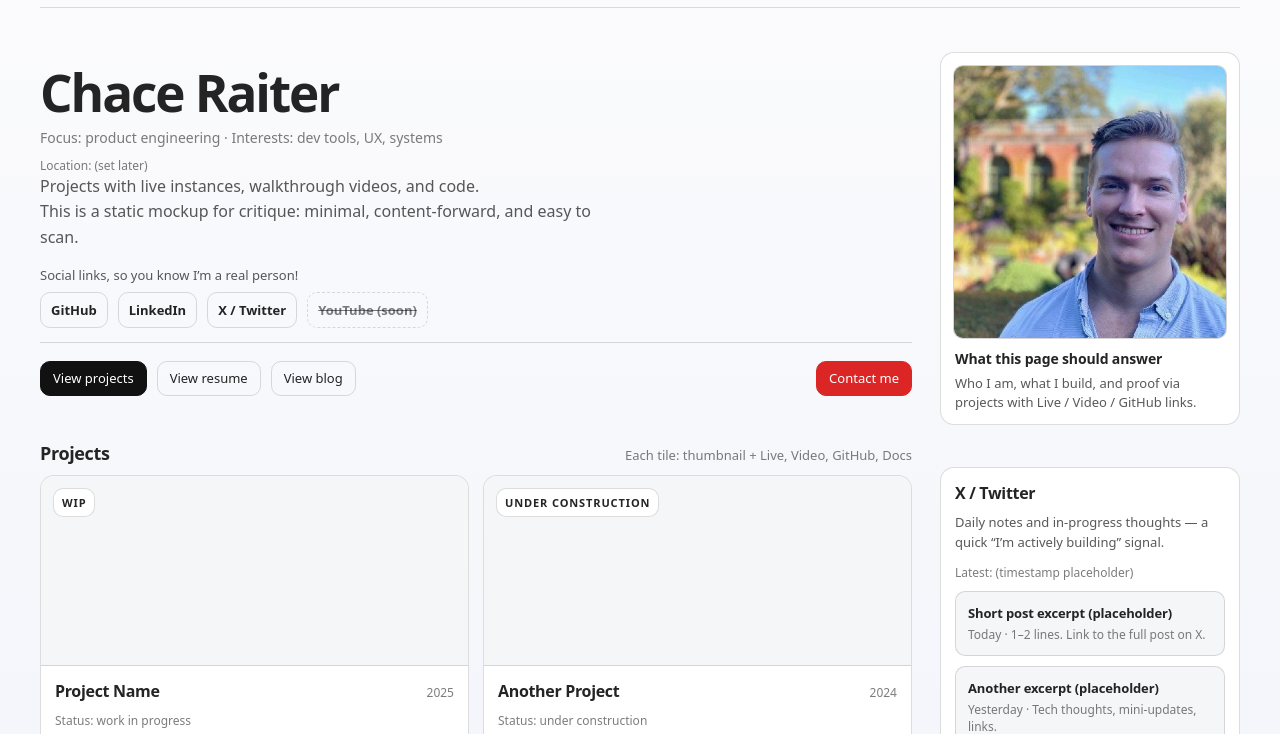
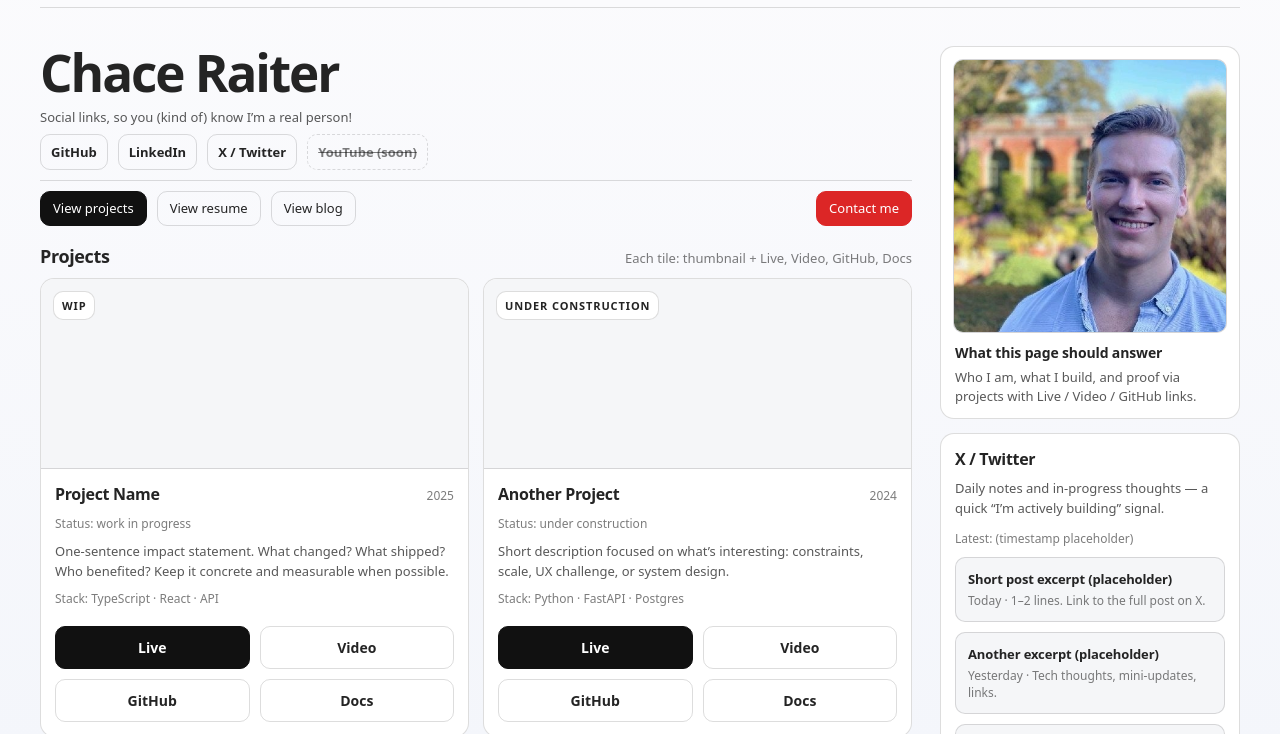
Before and after one commit to chaceraiter/portfolio-site, a plain HTML site: page mockups/homepage.html in a window 1280 px wide. Shown: the part 54-788 px from the top of the page. Drawn offline with Linux system fonts and the light colour scheme.

Commit message:
Adjust hero/rail spacing and update resume PDF

```diff
--- a/mockups/homepage.html
+++ b/mockups/homepage.html
@@ -22,6 +22,8 @@
         --rail: 300px;
         --primary-bg: #111111;
         --primary-text: #ffffff;
+        --hero-pad-top: 32px;
+        --hero-pad-bottom: 18px;
       }
 
       [data-theme="dark"] {
@@ -291,7 +293,7 @@
       }
 
       .hero {
-        padding: 44px 0 8px;
+        padding: var(--hero-pad-top) 0 var(--hero-pad-bottom);
         display: grid;
         grid-template-columns: 1fr;
         gap: 22px;
@@ -299,7 +301,7 @@
       }
 
       h1 {
-        margin: 14px 0 10px;
+        margin: 6px 0 10px;
         font-size: clamp(36px, 4vw, 54px);
         line-height: 1.02;
         letter-spacing: -0.04em;
@@ -312,7 +314,7 @@
       }
 
       .headline {
-        margin: 0;
+        margin: 0 0 12px;
         color: var(--muted);
         font-size: 16px;
         line-height: 1.55;
@@ -330,7 +332,7 @@
       .hero-ctas {
         display: flex;
         gap: 10px;
-        margin-top: 18px;
+        margin-top: 10px;
         flex-wrap: wrap;
         align-items: center;
         width: 100%;
@@ -388,8 +390,8 @@
       .social-row {
         display: grid;
         gap: 8px;
-        margin-top: 16px;
-        padding-bottom: 14px;
+        margin-top: 8px;
+        padding-bottom: 10px;
         border-bottom: 1px solid var(--border);
       }
 
@@ -455,6 +457,10 @@
         box-shadow: var(--shadow);
       }
 
+      .hero-card--rail {
+        display: none;
+      }
+
       .portrait {
         border-radius: var(--radius2);
         aspect-ratio: 1 / 1;
@@ -489,7 +495,7 @@
       }
 
       .section.projects {
-        margin-top: 8px;
+        margin-top: 0;
       }
 
       .section.projects .section-head {
@@ -528,7 +534,7 @@
       }
 
       .view.section {
-        margin-top: 8px;
+        margin-top: 0;
       }
 
       .view-title {
@@ -888,18 +894,18 @@
       }
 
       @media (min-width: 980px) {
-        .hero {
-          grid-template-columns: 1fr var(--rail);
-          gap: 28px;
-        }
         .content-grid {
           grid-template-columns: 1fr var(--rail);
         }
         .rail-col {
           display: block;
+          padding-top: calc(var(--hero-pad-top) + 6px);
         }
-        .rail {
-          margin-top: var(--rail-offset, 0px);
+        .hero-card--mobile {
+          display: none;
+        }
+        .hero-card--rail {
+          display: block;
         }
         .card {
           grid-column: span 6;
@@ -954,20 +960,13 @@
       </header>
 
       <main id="content">
+        <div class="content-grid" aria-label="Main content with sidebar">
+          <div class="main-col">
             <section class="hero" id="top">
               <div>
                 <h1>Chace Raiter</h1>
-            <div class="focusline">
-              Focus: product engineering <span aria-hidden="true">·</span> Interests: dev tools, UX, systems
-            </div>
-            <div class="meta">
-              <span>Location: (set later)</span>
-            </div>
-            <p class="headline">Projects with live instances, walkthrough videos, and code.</p>
-            <p class="lede">This is a static mockup for critique: minimal, content-forward, and easy to scan.</p>
-
                 <div class="social-row" aria-label="Social links">
-              <div class="social-label">Social links, so you know I’m a real person!</div>
+                  <div class="social-label">Social links, so you (kind of) know I’m a real person!</div>
                   <div class="social-links">
                     <a href="https://github.com/chaceraiter" target="_blank" rel="noreferrer" aria-label="GitHub">GitHub</a>
                     <a
@@ -977,7 +976,13 @@
                       aria-label="LinkedIn"
                       >LinkedIn</a
                     >
-                <a href="https://x.com/chaceraiter" target="_blank" rel="noreferrer" aria-label="X / Twitter">X / Twitter</a>
+                    <a
+                      href="https://x.com/chaceraiter"
+                      target="_blank"
+                      rel="noreferrer"
+                      aria-label="X / Twitter"
+                      >X / Twitter</a
+                    >
                     <a href="#" class="disabled" aria-label="YouTube (not set up yet)">YouTube (soon)</a>
                   </div>
                 </div>
@@ -989,10 +994,9 @@
                   <span class="hero-cta-spacer" aria-hidden="true"></span>
                   <a class="contact-btn" href="#contact" data-view-link="contact">Contact me</a>
                 </div>
-
               </div>
 
-          <aside class="hero-card" aria-label="Profile preview">
+              <aside class="hero-card hero-card--mobile" aria-label="Profile preview">
                 <div class="portrait" role="img" aria-label="Headshot placeholder">
                   <img
                     src="../assets/headshot.jpg"
@@ -1005,8 +1009,6 @@
               </aside>
             </section>
 
-        <div class="content-grid" aria-label="Main content with sidebar">
-          <div class="main-col">
         <section
           class="view section projects"
           id="projects"
@@ -1217,6 +1219,18 @@
 
           <aside class="rail-col" aria-label="Sidebar">
             <div class="rail">
+              <div class="hero-card hero-card--rail" aria-label="Profile preview">
+                <div class="portrait" role="img" aria-label="Headshot placeholder">
+                  <img
+                    src="../assets/headshot.jpg"
+                    alt="Headshot"
+                    onerror="this.onerror=null; this.src='../assets/headshot-placeholder.svg';"
+                  />
+                </div>
+                <h3>What this page should answer</h3>
+                <p>Who I am, what I build, and proof via projects with Live / Video / GitHub links.</p>
+              </div>
+
               <div class="panel" aria-label="X sidebar">
                 <h3>X / Twitter</h3>
                 <p>Daily notes and in-progress thoughts — a quick “I’m actively building” signal.</p>
@@ -1271,24 +1285,6 @@
         setToggleLabel()
       })
 
-      let railAlignTimer
-      const alignRailToProjectsGrid = () => {
-        const desktop = window.matchMedia("(min-width: 980px)").matches
-        if (!desktop) {
-          root.style.removeProperty("--rail-offset")
-          return
-        }
-
-        const projects = document.querySelector('.view[data-view="projects"][aria-hidden="false"]')
-        if (!projects) return
-
-        const grid = projects.querySelector(".grid")
-        if (!grid) return
-
-        const delta = grid.getBoundingClientRect().top - projects.getBoundingClientRect().top
-        root.style.setProperty("--rail-offset", `${Math.max(0, delta).toFixed(2)}px`)
-      }
-
       const getViewFromHash = () => {
         const raw = window.location.hash.replace("#", "").trim()
         if (raw === "blog") return "writing"
@@ -1326,8 +1322,6 @@
 
         if (viewIndicator) viewIndicator.textContent = `Viewing: ${getViewLabel(view)}`
         document.title = `${getViewLabel(view)} · Portfolio Mockup`
-
-        if (view === "projects") alignRailToProjectsGrid()
       }
 
       const scrollToAnchor = () => {
@@ -1356,14 +1350,6 @@
 
       window.addEventListener("hashchange", onHashChange)
       onHashChange()
-
-      window.addEventListener("resize", () => {
-        window.clearTimeout(railAlignTimer)
-        railAlignTimer = window.setTimeout(() => {
-          if (getViewFromHash() === "projects") alignRailToProjectsGrid()
-        }, 80)
-      })
-      window.addEventListener("load", alignRailToProjectsGrid)
 
       const year = document.getElementById("year")
       if (year) year.textContent = String(new Date().getFullYear())
```
Also changed, not shown: 1 other file. Lines whose indentation alone changed are shown as unchanged.
